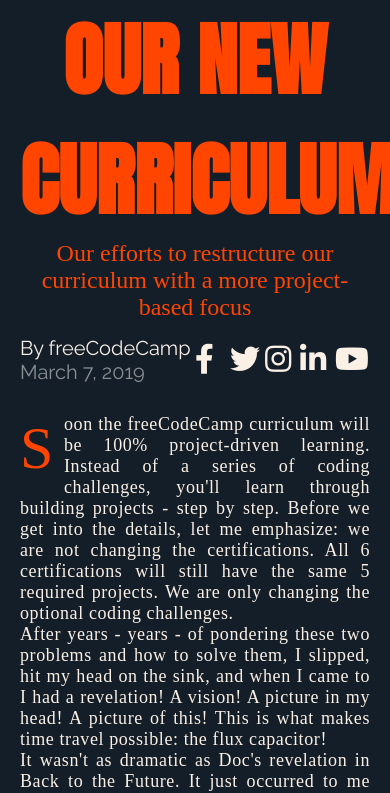
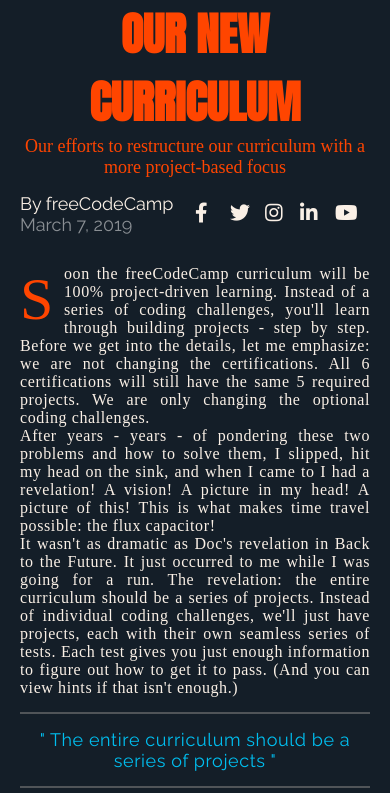
Before and after one commit to covolan/freecodecamp, a plain HTML site: page Magazine/index.html in a window 390 px wide. Shown: the part 265-1058 px from the top of the page. Drawn offline with Linux system fonts and the light colour scheme; a web font is replaced by a local one.

Commit message:
finished the magazine project page

```diff
--- a/Magazine/styles.css
+++ b/Magazine/styles.css
@@ -164,3 +164,36 @@ hr {
         grid-template-columns: 1fr;
     }
 }
+
+@media only screen and (max-width: 600px) {
+    .text-with-images {
+        grid-template-columns: 1fr;
+    }
+}
+
+@media only screen and (max-width: 550px) {
+    .hero-title {
+        font-size: 6rem;
+    }
+
+    .hero-subtitle,
+    .author,
+    .quote,
+    .list-title {
+        font-size: 1.8rem;
+    }
+
+    .social-icons {
+        font-size: 2rem;
+    }
+
+    .text {
+        font-size: 1.6rem;
+    }
+}
+
+@media only screen and (max-width: 420px) {
+    .hero-title {
+        font-size: 4.5rem;
+    }
+}
```
